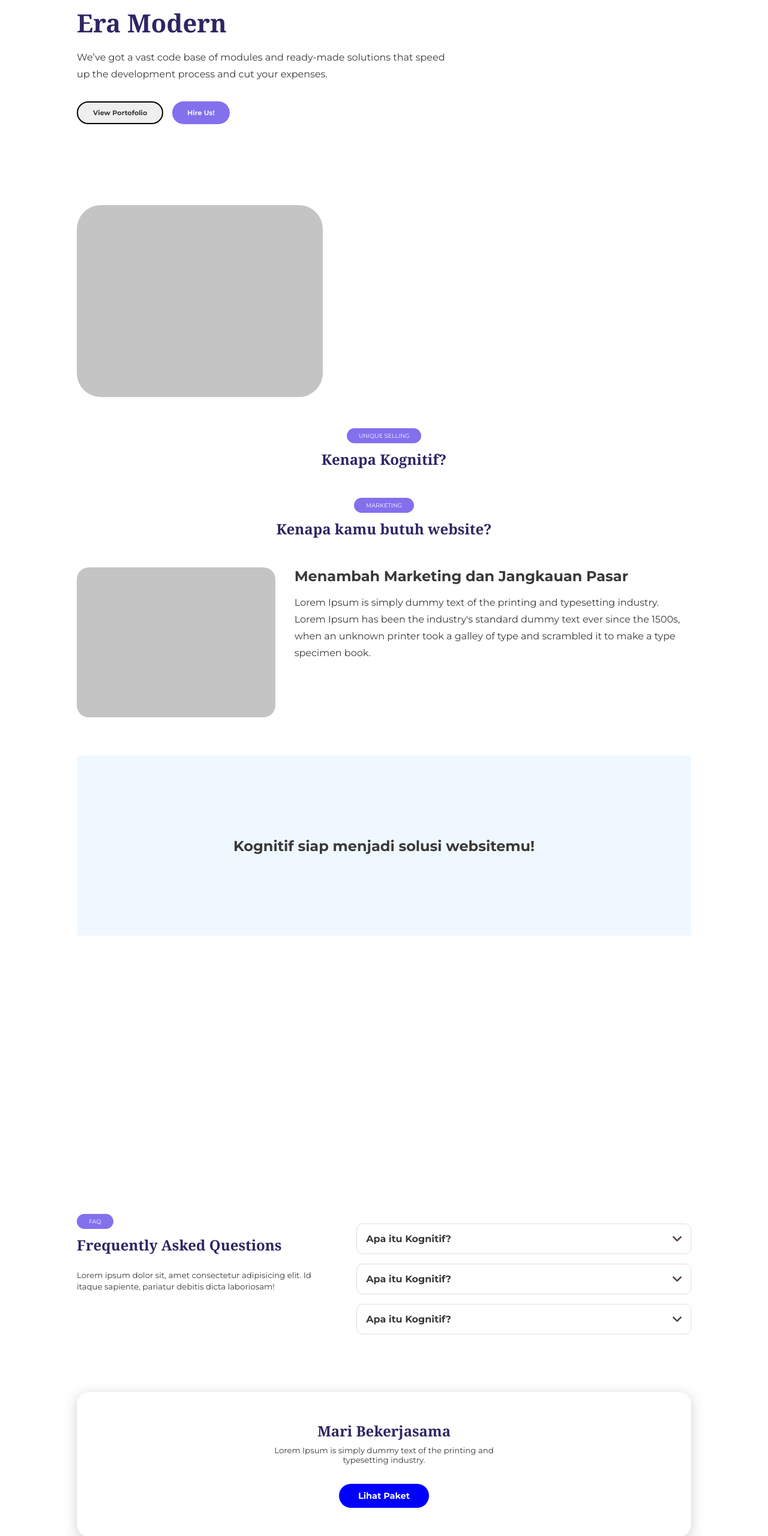
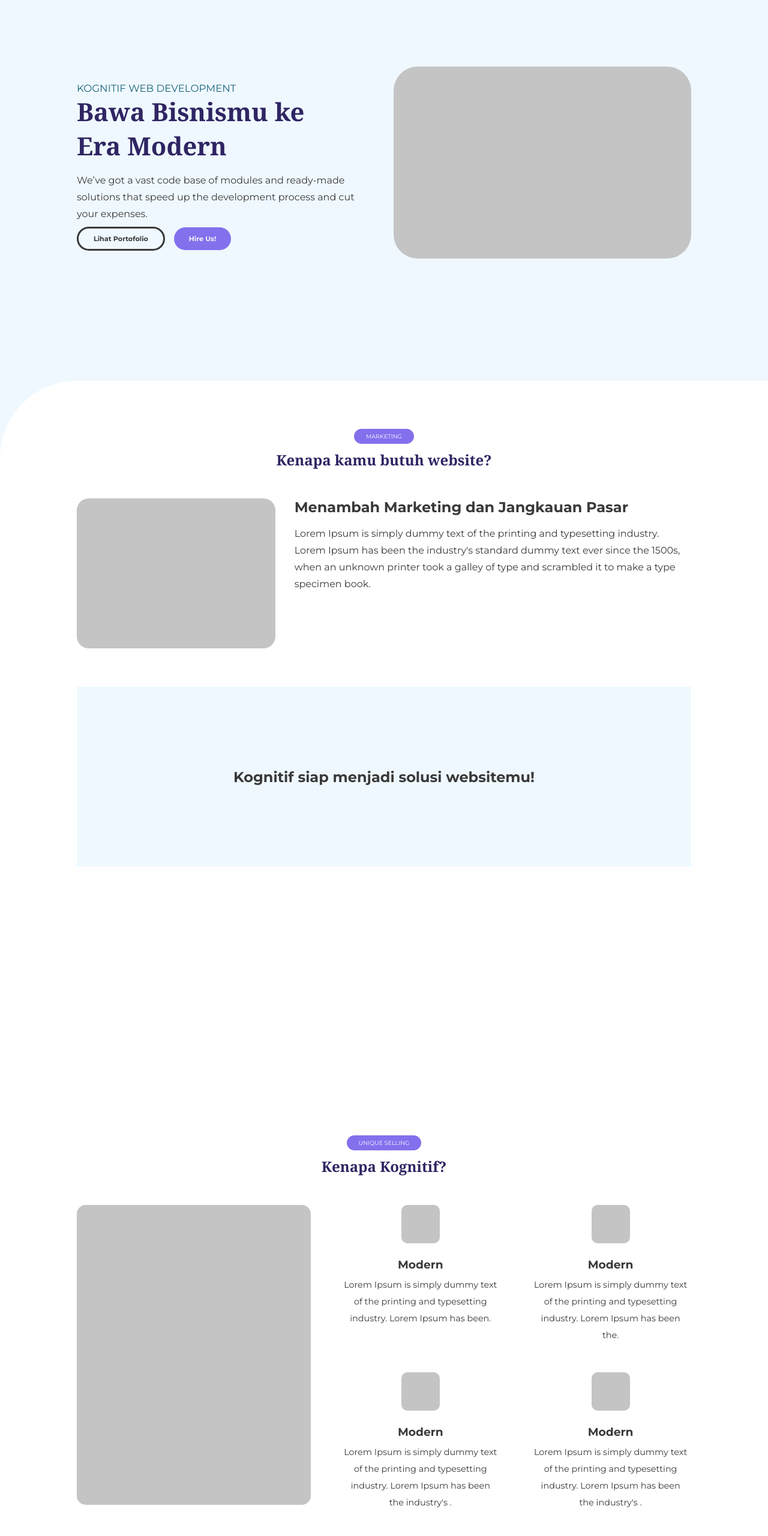
Before and after one commit to raharditya/kognitif.id, a Next.js app: page / in a window 1280 px wide. Shown: the part 93-2654 px from the top of the page at 60% size. Built offline with nearby package versions, Linux system fonts and the light colour scheme.

Commit message:
Fixed styling

```diff
--- a/pages/index.jsx
+++ b/pages/index.jsx
@@ -1,4 +1,5 @@
 import Head from "next/head";
+import Link from "next/link";
 import Collapsible from "react-collapsible";
 import BottomCta from "../components/BottomCta";
 import FaqContent from "../components/FaqContent";
@@ -14,41 +15,30 @@ export default function Home() {
       </Head>
 
       <header>
-        <div>
+        <div className="inner-header container">
           <div className="head-body-1">
             <h2 className="body sub-title">KOGNITIF WEB DEVELOPMENT</h2>
-            <h1 className="heading-serif main-title">Bawa Bisnismu ke <br/> Era Modern</h1>
+            <h1 className="heading-serif main-title">
+              Bawa Bisnismu ke <br /> Era Modern
+            </h1>
             <p>
               We’ve got a vast code base of modules and ready-made solutions
               that speed up the development process and cut your expenses.
             </p>
-            <button className="heading-bold btn-secondary"> View Portofolio </button>
-            <button className=" heading-bold btn-primary"> Hire Us! </button>
+            <Link href="/portofolio">
+              <a className="heading-bold btn-secondary">Lihat Portofolio</a>
+            </Link>
+            <Link href="/pesan">
+              <a className="heading-bold btn-primary">Hire Us!</a>
+            </Link>
           </div>
+
           <div className="head-body-2"></div>
         </div>
       </header>
 
-      <section>
-        <SectionHeader
-          sectionTitle="Kenapa Kognitif?"
-          category="Unique Selling"
-          isCenter={true}
-        />
-        <div>
-          <div>
-
-          </div>
-          <div>
-            <div></div>
-            <div></div>
-            <div></div>
-            <div></div>
-          </div>
-        </div>
-      </section>
-
-      <section>
+      <div className="content-container">
+        <section className="container">
           {/* BAGIAN KENAPA BUTUH WEBSITE */}
 
           <SectionHeader
@@ -64,23 +54,73 @@ export default function Home() {
               </h4>
               <p className="slideshow-description">
                 Lorem Ipsum is simply dummy text of the printing and typesetting
-              industry. Lorem Ipsum has been the industry's standard dummy text
-              ever since the 1500s, when an unknown printer took a galley of
-              type and scrambled it to make a type specimen book.
+                industry. Lorem Ipsum has been the industry's standard dummy
+                text ever since the 1500s, when an unknown printer took a galley
+                of type and scrambled it to make a type specimen book.
               </p>
             </div>
           </div>
         </section>
 
-      <section className="home-solution">
+        <section className="home-solution container">
           {/* BAGIAN KAMI SIAP MENJADI SOLUSI */}
 
           <h2>Kognitif siap menjadi solusi websitemu!</h2>
         </section>
 
-      <section style={{ height: "400px" }}></section>
+        <section style={{ height: "400px" }} className="container"></section>
 
-      <section className="home-faq">
+        <section className="why-us-section container">
+          <SectionHeader
+            sectionTitle="Kenapa Kognitif?"
+            category="Unique Selling"
+            isCenter={true}
+          />
+
+          <div className="why-us-inner">
+            <div className="why-us-1"></div>
+
+            <div className="why-us-2">
+              <div className="why-us-item">
+                <div className="icon-placeholder"></div>
+                <h3>Modern</h3>
+                <p>
+                  Lorem Ipsum is simply dummy text of the printing and
+                  typesetting industry. Lorem Ipsum has been.
+                </p>
+              </div>
+
+              <div className="why-us-item">
+                <div className="icon-placeholder"></div>
+                <h3>Modern</h3>
+                <p>
+                  Lorem Ipsum is simply dummy text of the printing and
+                  typesetting industry. Lorem Ipsum has been the.
+                </p>
+              </div>
+
+              <div className="why-us-item">
+                <div className="icon-placeholder"></div>
+                <h3>Modern</h3>
+                <p>
+                  Lorem Ipsum is simply dummy text of the printing and
+                  typesetting industry. Lorem Ipsum has been the industry's .
+                </p>
+              </div>
+
+              <div className="why-us-item">
+                <div className="icon-placeholder"></div>
+                <h3>Modern</h3>
+                <p>
+                  Lorem Ipsum is simply dummy text of the printing and
+                  typesetting industry. Lorem Ipsum has been the industry's .
+                </p>
+              </div>
+            </div>
+          </div>
+        </section>
+
+        <section className="home-faq container">
           {/* BAGIAN FAQ */}
 
           <div className="faq-header">
@@ -90,8 +130,8 @@ export default function Home() {
               isCenter={false}
             />
             <small>
-            Lorem ipsum dolor sit, amet consectetur adipisicing elit. Id itaque
-            sapiente, pariatur debitis dicta laboriosam!
+              Lorem ipsum dolor sit, amet consectetur adipisicing elit. Id
+              itaque sapiente, pariatur debitis dicta laboriosam!
             </small>
           </div>
           <div className="faq-content">
@@ -124,9 +164,10 @@ export default function Home() {
           </div>
         </section>
 
-      <section>
+        <section className="container">
           <BottomCta />
         </section>
       </div>
+    </div>
   );
 }
--- a/styles/globals.scss
+++ b/styles/globals.scss
@@ -16,6 +16,10 @@ body {
   margin: 0;
   font-family: "Montserrat", sans-serif;
   color: $TEXT-BLACK;
+}
+
+* {
+  box-sizing: border-box;
 }
 
 .heading-serif {
@@ -60,21 +64,41 @@ a {
   color: $SUB-TITLE;
 }
 
+.container {
+  max-width: 80%;
+  margin: 0 auto;
+}
+
+header {
+  background-color: $THEME-BG;
+
+  .inner-header {
+    display: flex;
+    align-items: center;
+    justify-content: space-between;
+    min-height: 115vh;
+    padding-bottom: 12rem;
+  }
+
   .head-body-1 {
-  display: inline-block;
-  max-width: 60%;
-  margin: 25px 25px 40px 0px;
+    flex: 1;
+    margin-right: 2rem;
   }
 
   .head-body-2 {
-  display: inline-block;
-  max-width: 40%;
+    flex: 1;
     width: 30rem;
     height: 20rem;
-  margin-top: 5rem;
     border-radius: 40px;
-  padding: 15px;
     background-color: $PLACEHOLDER;
+  }
+}
+
+.content-container {
+  margin-top: -12rem;
+  border-top-left-radius: 8rem;
+  background-color: white;
+  padding-top: 2rem;
 }
 
 .btn-secondary {
@@ -98,11 +122,6 @@ a {
   color: whitesmoke;
 }
 
-.page-container {
-  max-width: 80%;
-  margin: 0 auto;
-}
-
 .section-header {
   margin: 3rem 0;
 
@@ -117,6 +136,52 @@ a {
 
   .section-header-title {
     margin-top: 10px;
+  }
+}
+
+.why-us-section {
+  margin-bottom: 6rem;
+
+  .why-us-inner {
+    display: flex;
+    justify-content: space-between;
+    gap: 3rem;
+
+    p {
+      margin: 0 auto;
+      font-size: 0.9rem;
+      max-width: 95%;
+    }
+
+    .why-us-1 {
+      flex: 1;
+      background-color: $PLACEHOLDER;
+      height: 500px;
+      border-radius: 15px;
+    }
+
+    .why-us-2 {
+      flex: 1.5;
+      display: grid;
+      gap: 3rem;
+      grid-template-columns: 1fr 1fr;
+    }
+
+    .why-us-item {
+      text-align: center;
+
+      h3 {
+        margin: 1.5rem 0 0.5rem 0;
+      }
+
+      .icon-placeholder {
+        background-color: $PLACEHOLDER;
+        height: 4rem;
+        width: 4rem;
+        border-radius: 10px;
+        margin: auto;
+      }
+    }
   }
 }
 
@@ -154,7 +219,7 @@ a {
 
 .home-faq {
   display: flex;
-  margin: 4rem 0;
+  margin: 4rem auto;
 
   .faq-header {
     flex: 1.5;
```
Lines whose indentation alone changed are shown as unchanged.
